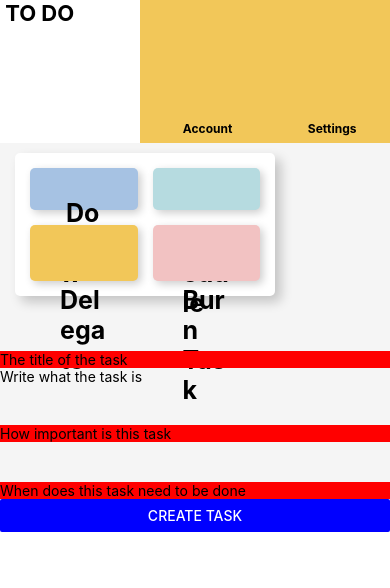
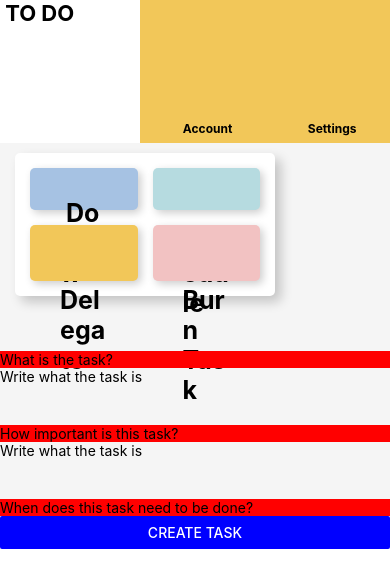
Before and after one commit to EliasPinno/BCHacks2020, a React Native app: screen / in a window 390 px wide. Shown: the top 588 px of the page. Built offline with nearby package versions, Linux system fonts and the light colour scheme.

Commit message:
Made it so you can save the given field values in variables.

```diff
--- a/Components/TaskBuilder.js
+++ b/Components/TaskBuilder.js
@@ -2,40 +2,51 @@ import React,{useState} from 'react';
 import { StyleSheet, Text, View, Button,TextInput,Slider } from 'react-native';
 
 const TaskBuilder = props => {
+  /*
   const [enteredTitle, setEnteredTitle] = useState('');
   const [tasks, setTasks] = useState([]);
-  var a = []
   const titleInputHandler = (enteredText) => {
     setEnteredTitle(enteredText);
   };
   const createTaskHandler = () =>{
     //setTasks(tasks => [...tasks,enteredText])
   };
+  */
+    /*{tasks.map((task)=><Text>{task}</Text>)}*/
+  /*
+  title - task title.
+  priority - task importance (1-5)
+
+  */
+  const [title, onChangeText] = React.useState('');
+  const [priority, onChangePriority] = React.useState('');
 
   return(
     <View style ={styles.titleField}>
 
       <View style={styles.TextFields}>
-        <Text>The title of the task</Text>
+        <Text>What is the task?</Text>
       </View>
-
       <View>
-        <TextInput placeholder="Write what the task is" onChangeText={titleInputHandler} value ={enteredTitle}/>
+        <TextInput placeholder="Write what the task is" onChangeText={text => onChangeText(text)}
+      value={title}/>
       </View>
 
       <View style={styles.TextFields}>
-        <Text>How important is this task</Text>
+        <Text>How important is this task?</Text>
       </View>
-
       <View>
-        {tasks.map((task)=><Text>{task}</Text>)}
+        <TextInput placeholder="Write what the task is" onChangeText={text => onChangePriority(text)} value={priority}/>
       </View>
 
       <View style={styles.TextFields}>
-        <Text>When does this task need to be done</Text>
+        <Text>When does this task need to be done?</Text>
+      </View>
+      <View>
+
       </View>
       <View style={styles.ButtonStyling}>
-        <Button title = "Create Task" color = "blue" onPress={createTaskHandler}/>
+        <Button title = "Create Task" color = "blue" />
       </View>
     </View>
   );
```
